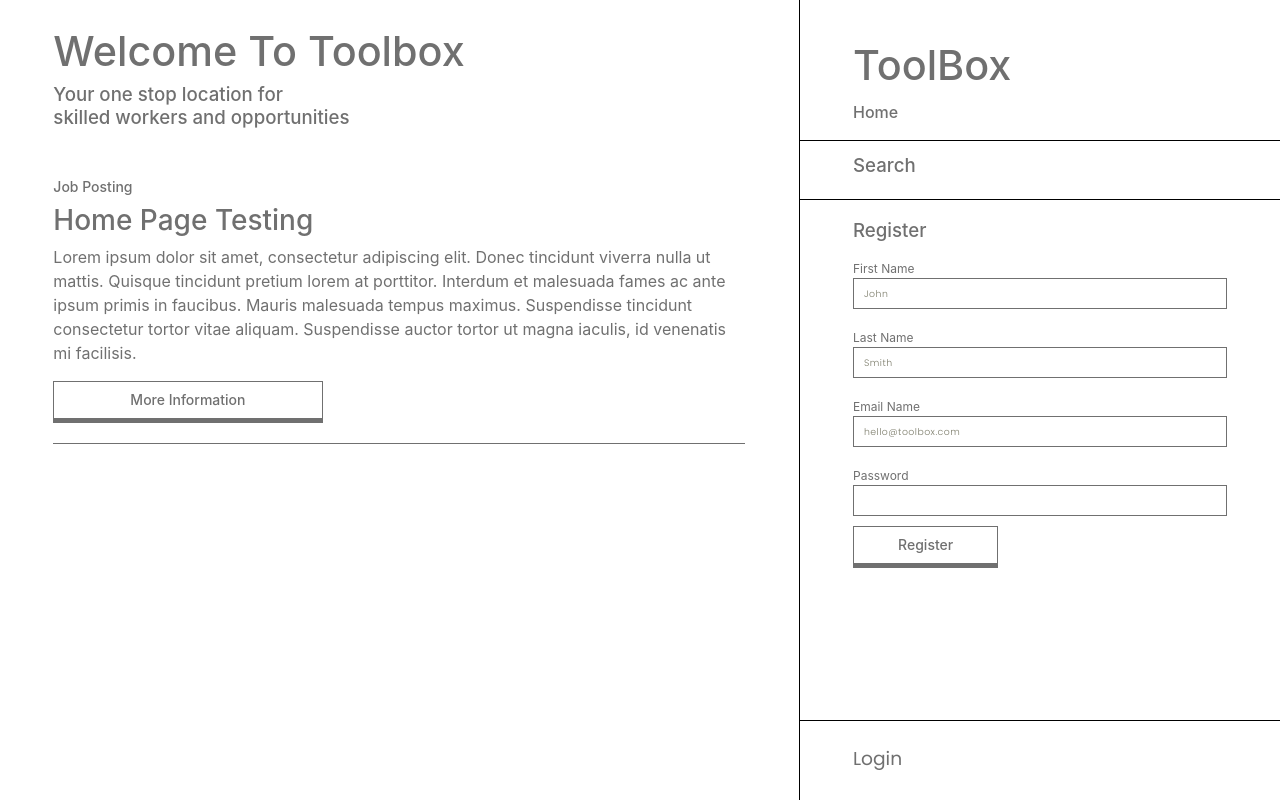
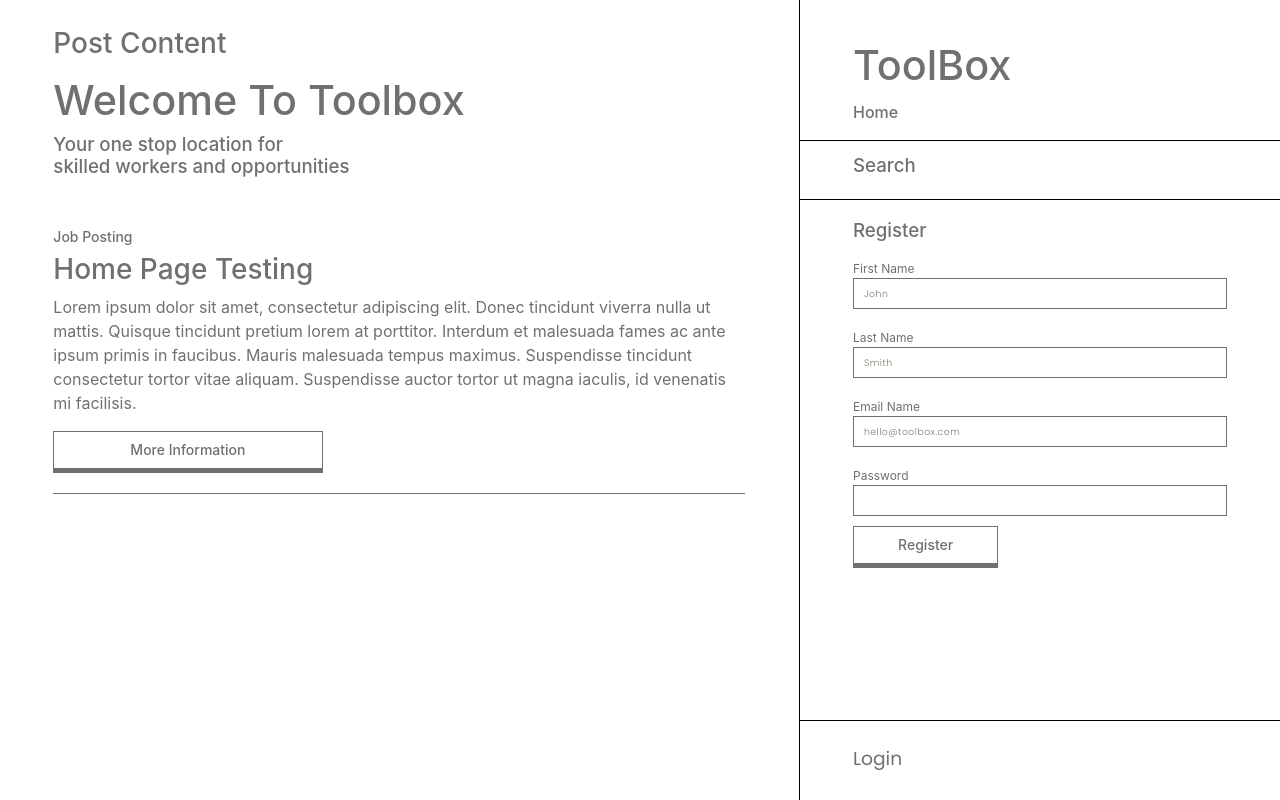
Before and after one commit to mshinh/Toolbox, a React (Create React App) app in the folder client/: page / in a window 1280 px wide. Built offline with nearby package versions, Linux system fonts and the light colour scheme.

Commit message:
Post content basics

```diff
--- /dev/null
+++ b/client/src/components/PostDisplay/Post/index.js
@@ -0,0 +1,36 @@
+import React,{Component} from 'react';
+import './style.scss';
+
+class Post extends Component {
+
+    constructor(props) {
+        super(props);
+
+        this.state = {
+
+
+        }
+
+    }
+
+
+
+
+
+
+    render() {
+         let {title, desc} = this.props.currPost;
+        return(<div className="post-content">
+
+
+            <div className="post-template">
+                <h3>Post Content</h3>
+                <h1>{title}</h1>
+                <p>{desc}</p>
+
+            </div>
+        </div>);
+    }
+}
+
+export default Post
--- /dev/null
+++ b/client/src/components/PostDisplay/Post/style.scss
@@ -0,0 +1,26 @@
+@import './../../../assets/stylesheets/main.scss';
+
+.home-container {
+
+    padding: ($DwS/2) $DwS;
+    .page-heading {
+        margin-bottom: 50px;
+    }
+    .post-board {
+        .post {
+            margin-top: 40px;
+            border-bottom: 1px solid #707070;
+            padding-bottom: 20px;
+            h4 {
+                font-size: 14px;
+            }
+            h3 {
+
+            }
+
+            .buttom-container {
+
+            }
+        }
+    }
+}
--- a/client/src/components/PostDisplay/index.js
+++ b/client/src/components/PostDisplay/index.js
@@ -1,4 +1,5 @@
 import React,{Component} from 'react';
+import Post from './Post'
 import './style.scss';
 
 class PostDisplay extends Component {
@@ -7,11 +8,12 @@ class PostDisplay extends Component {
         super(props);
 
         this.state = {
-
+            currPost: {id: 0, type: "", title: "", desc: ""}
 
         }
         this.createPosts = this.createPosts.bind(this)
         this.currentSettings = this.currentSetting.bind(this)
+        this.activeContent = this.activeContent.bind(this)
     }
 
     currentSetting = () => {
@@ -52,7 +54,7 @@ class PostDisplay extends Component {
         <h3>{data.title}</h3>
         <p>{data.desc}</p>
         <div className="buttom-container">
-            <button type='submit' className="input-btn">
+            <button type='submit' onClick={e => {this.activeContent(data)}} className="input-btn">
                 <h4>More Information</h4>
                 <span className="button-bar"></span>
             </button>
@@ -62,9 +64,18 @@ class PostDisplay extends Component {
         return post;
     }
 
+    activeContent = (data) => {
+        console.log("update Content")
+        this.setState({
+            currPost:data
+        })
+
+    }
+
 
     render() {
         return(<div className="home-container">
+            <Post currPost={this.state.currPost} />
 
             <div className="page-heading">
                 <h1>Welcome To Toolbox</h1>
```
